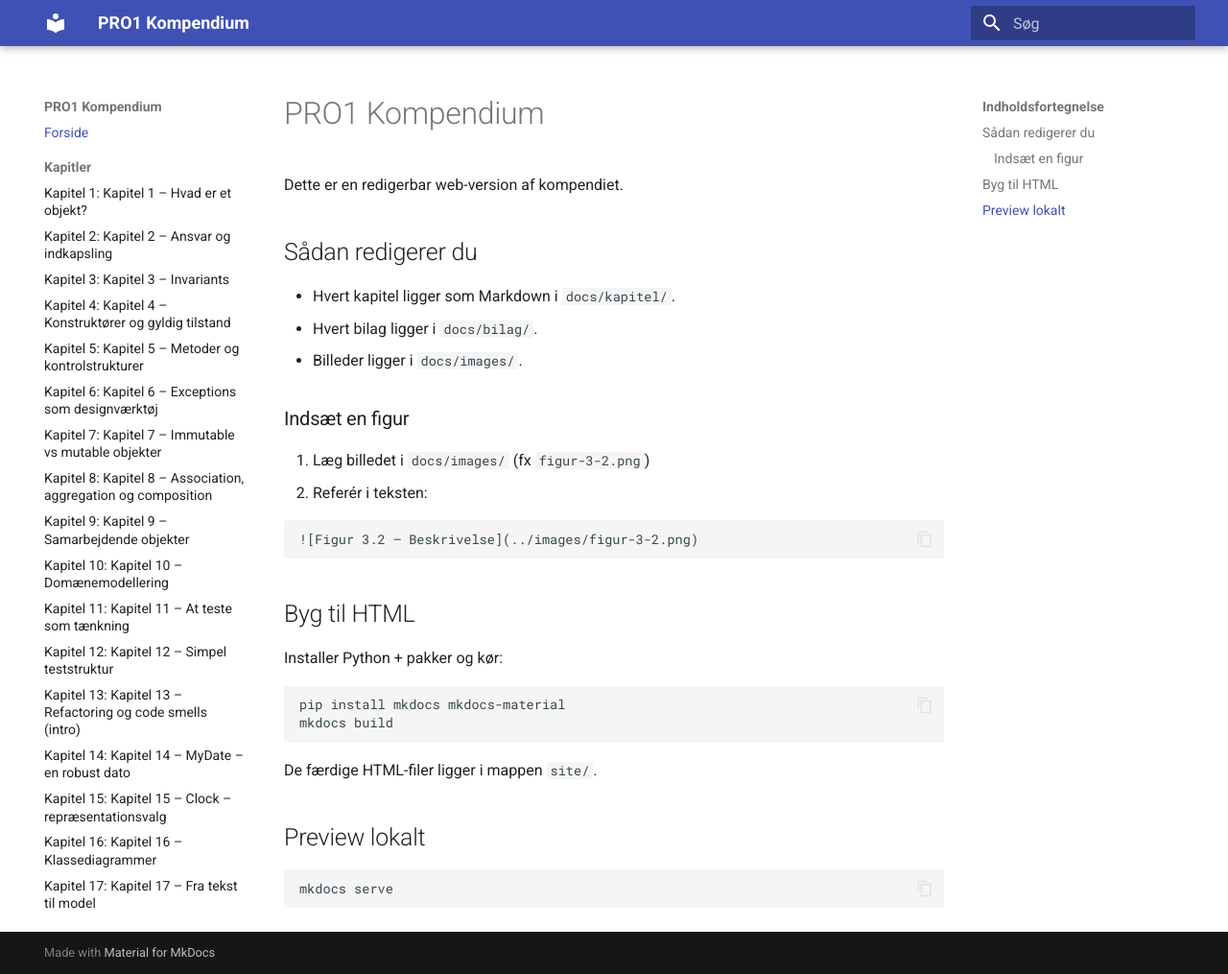
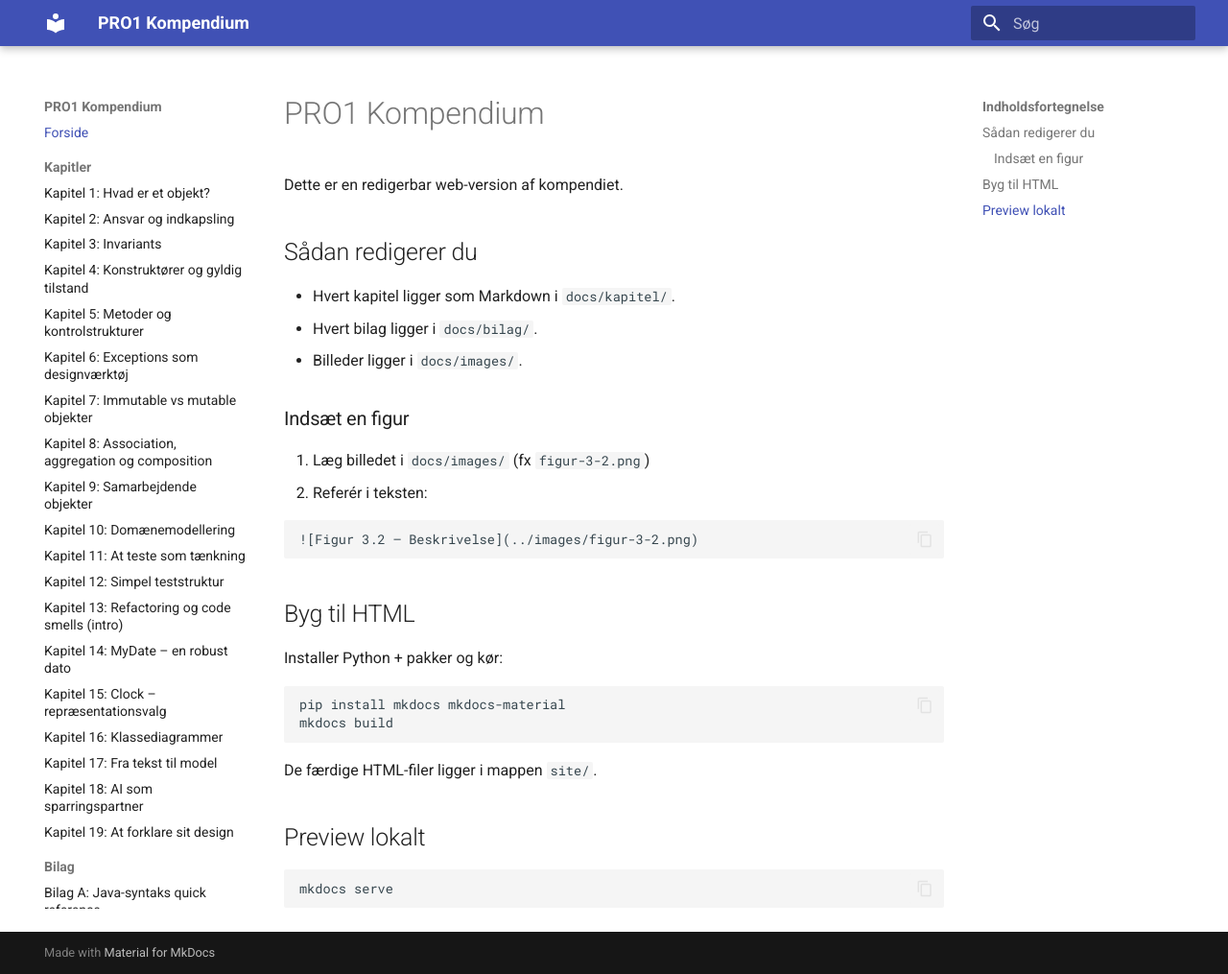
Before and after one commit to sva-via/PRO1-kompendium, an MkDocs documentation site: the page built from docs/index.md, in a window 1280 px wide and 1015 px high. Shown: the whole window at 96% size. Built offline with MkDocs 1.6.1 and Material for MkDocs 9.7.7, drawn with Linux system fonts in a browser that asks for light colours.

Commit message:
Update chapter and appendix titles in mkdocs.yml

```diff
--- a/mkdocs.yml
+++ b/mkdocs.yml
@@ -18,27 +18,27 @@ markdown_extensions:
 nav:
   - Forside: index.md
   - Kapitler:
-      - "Kapitel 1: Kapitel 1 – Hvad er et objekt?": kapitel/01.md
-      - "Kapitel 2: Kapitel 2 – Ansvar og indkapsling": kapitel/02.md
-      - "Kapitel 3: Kapitel 3 – Invariants": kapitel/03.md
-      - "Kapitel 4: Kapitel 4 – Konstruktører og gyldig tilstand": kapitel/04.md
-      - "Kapitel 5: Kapitel 5 – Metoder og kontrolstrukturer": kapitel/05.md
-      - "Kapitel 6: Kapitel 6 – Exceptions som designværktøj": kapitel/06.md
-      - "Kapitel 7: Kapitel 7 – Immutable vs mutable objekter": kapitel/07.md
-      - "Kapitel 8: Kapitel 8 – Association, aggregation og composition": kapitel/08.md
-      - "Kapitel 9: Kapitel 9 – Samarbejdende objekter": kapitel/09.md
-      - "Kapitel 10: Kapitel 10 – Domænemodellering": kapitel/10.md
-      - "Kapitel 11: Kapitel 11 – At teste som tænkning": kapitel/11.md
-      - "Kapitel 12: Kapitel 12 – Simpel teststruktur": kapitel/12.md
-      - "Kapitel 13: Kapitel 13 – Refactoring og code smells (intro)": kapitel/13.md
-      - "Kapitel 14: Kapitel 14 – MyDate – en robust dato": kapitel/14.md
-      - "Kapitel 15: Kapitel 15 – Clock – repræsentationsvalg": kapitel/15.md
-      - "Kapitel 16: Kapitel 16 – Klassediagrammer": kapitel/16.md
-      - "Kapitel 17: Kapitel 17 – Fra tekst til model": kapitel/17.md
-      - "Kapitel 18: Kapitel 18 – AI som sparringspartner": kapitel/18.md
-      - "Kapitel 19: Kapitel 19 – At forklare sit design": kapitel/19.md
+      - "Kapitel 1: Hvad er et objekt?": kapitel/01.md
+      - "Kapitel 2: Ansvar og indkapsling": kapitel/02.md
+      - "Kapitel 3: Invariants": kapitel/03.md
+      - "Kapitel 4: Konstruktører og gyldig tilstand": kapitel/04.md
+      - "Kapitel 5: Metoder og kontrolstrukturer": kapitel/05.md
+      - "Kapitel 6: Exceptions som designværktøj": kapitel/06.md
+      - "Kapitel 7: Immutable vs mutable objekter": kapitel/07.md
+      - "Kapitel 8: Association, aggregation og composition": kapitel/08.md
+      - "Kapitel 9: Samarbejdende objekter": kapitel/09.md
+      - "Kapitel 10: Domænemodellering": kapitel/10.md
+      - "Kapitel 11: At teste som tænkning": kapitel/11.md
+      - "Kapitel 12: Simpel teststruktur": kapitel/12.md
+      - "Kapitel 13: Refactoring og code smells (intro)": kapitel/13.md
+      - "Kapitel 14: MyDate – en robust dato": kapitel/14.md
+      - "Kapitel 15: Clock – repræsentationsvalg": kapitel/15.md
+      - "Kapitel 16: Klassediagrammer": kapitel/16.md
+      - "Kapitel 17: Fra tekst til model": kapitel/17.md
+      - "Kapitel 18: AI som sparringspartner": kapitel/18.md
+      - "Kapitel 19: At forklare sit design": kapitel/19.md
   - Bilag:
-      - "Bilag A: Bilag A – Java-syntaks quick reference": bilag/A.md
-      - "Bilag B: Bilag B – IntelliJ quick guide": bilag/B.md
-      - "Bilag C: Bilag C – Scanner og console I/O": bilag/C.md
-      - "Bilag D: Bilag D – JUnit mini-guide": bilag/D.md
+      - "Bilag A: Java-syntaks quick reference": bilag/A.md
+      - "Bilag B: IntelliJ quick guide": bilag/B.md
+      - "Bilag C: Scanner og console I/O": bilag/C.md
+      - "Bilag D: JUnit mini-guide": bilag/D.md
```
